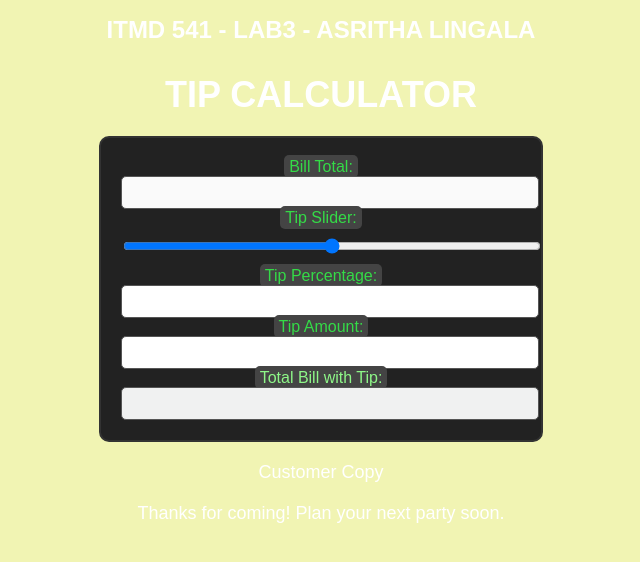
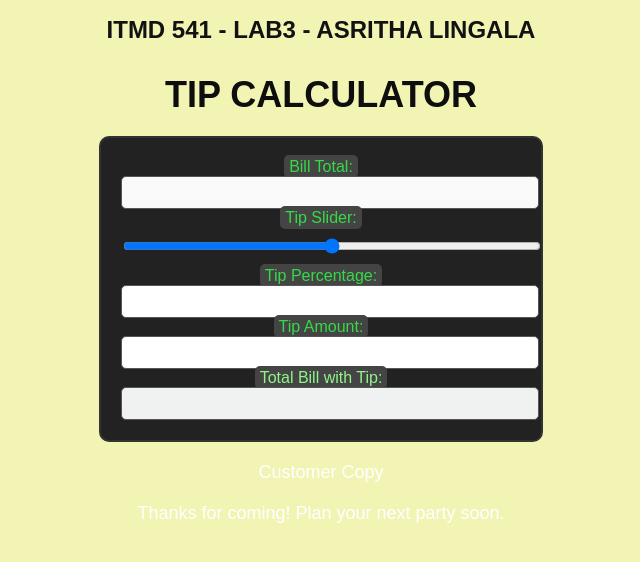
Before and after one commit to asrithalingala/ITM_541_LAB3, a plain HTML site: page LAB3.html in a window 1280 px wide. Shown: the whole page, without its empty margins (319-959 px from the left). Drawn offline with Linux system fonts and the light colour scheme.

Commit message:
Done as per requirement

```diff
--- a/LAB3.css
+++ b/LAB3.css
@@ -6,7 +6,7 @@ body {
 }
 
 .lab-heading {
-    color: #ffffff;
+    color: #121212;
     font-size: 24px;
     margin-bottom: 10px;
 }
@@ -14,7 +14,7 @@ body {
 .calculator-heading {
     font-size: 36px;
     margin-bottom: 20px;
-    color: #ffffff;
+    color: #0f0e0e;
 }
 
 .calculator {
```
